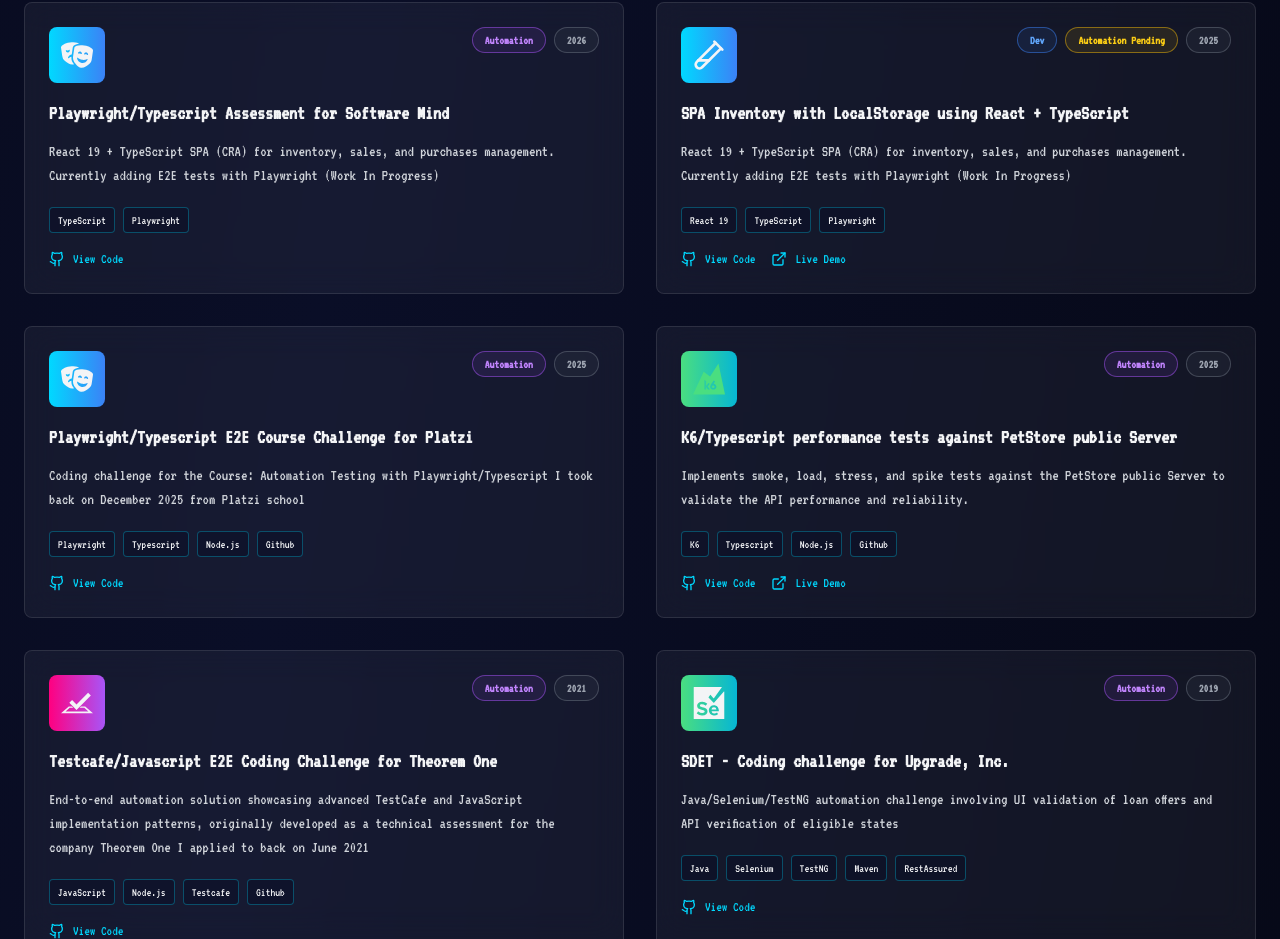
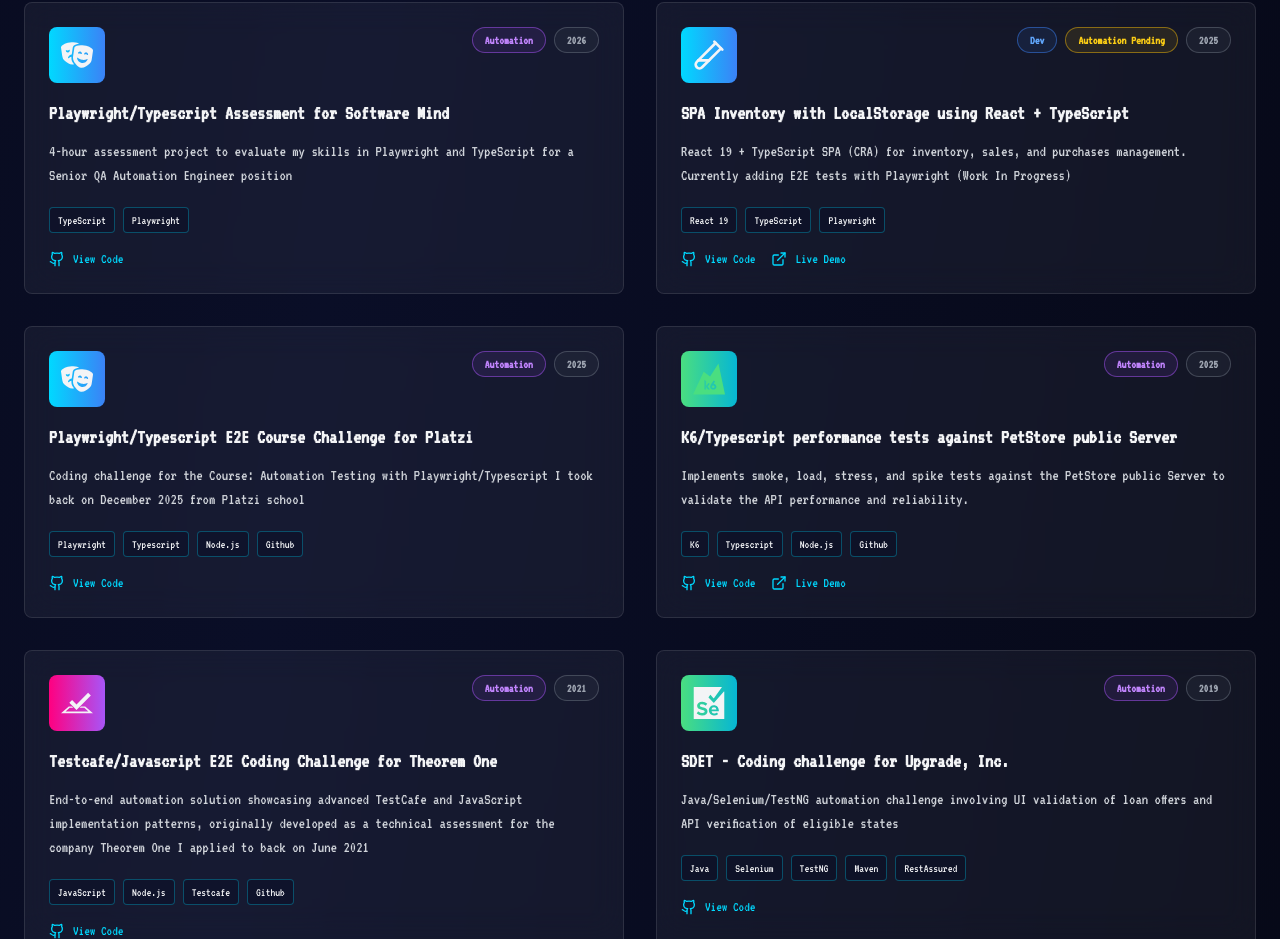
Before and after one commit to rcastaneda-dev/portfolio, a Next.js app: page / in a window 1280 px wide. Shown: the part 5437-6376 px from the top of the page. Built offline with nearby package versions, Linux system fonts and the light colour scheme.

Commit message:
fix: correct description for Playwright assessment project in Projects component

```diff
--- a/components/Projects.tsx
+++ b/components/Projects.tsx
@@ -17,7 +17,7 @@
     {
       title: t.projects.items['playwright-assessment'].title,
       year: '2026',
-      description: t.projects.items.inventory.description,
+      description: t.projects.items['playwright-assessment'].description,
       icon: <FaMasksTheater className="w-8 h-8" />,
       tech: ['TypeScript', 'Playwright'],
       color: 'from-primary to-blue-500',
```
